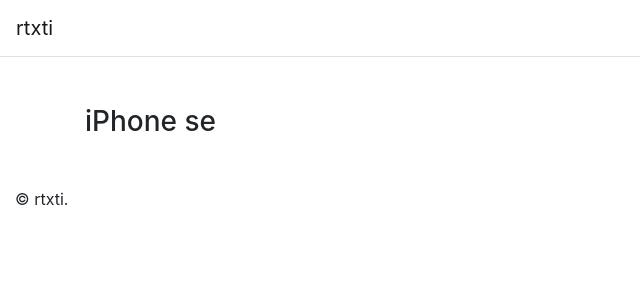
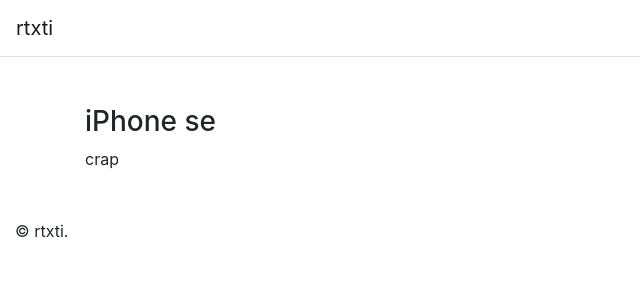
Before and after one commit to rtxti/www, a Jekyll site: the page built from _smartphones/apple/iphone-se.md, in a window 1280 px wide. Shown: the top 300 px of the page, without its empty margins (0-640 px from the left). Built offline with Jekyll 4.4.1, drawn with Linux system fonts in a browser that asks for light colours.

Commit message:
Update iphone-se.md

```diff
--- a/_smartphones/apple/iphone-se.md
+++ b/_smartphones/apple/iphone-se.md
@@ -6,6 +6,7 @@ path: iphone-se
 
 <div class="container">
   <h3>{{ page.title }}</h3>
-  {% assign phone = site.data.smartphones[page.path] %}
+  {% assign phone = site.data.smartphones.[page.path] %}
   <h4>{{ phone.release }}</h4>
+  crap
 </div>
```
